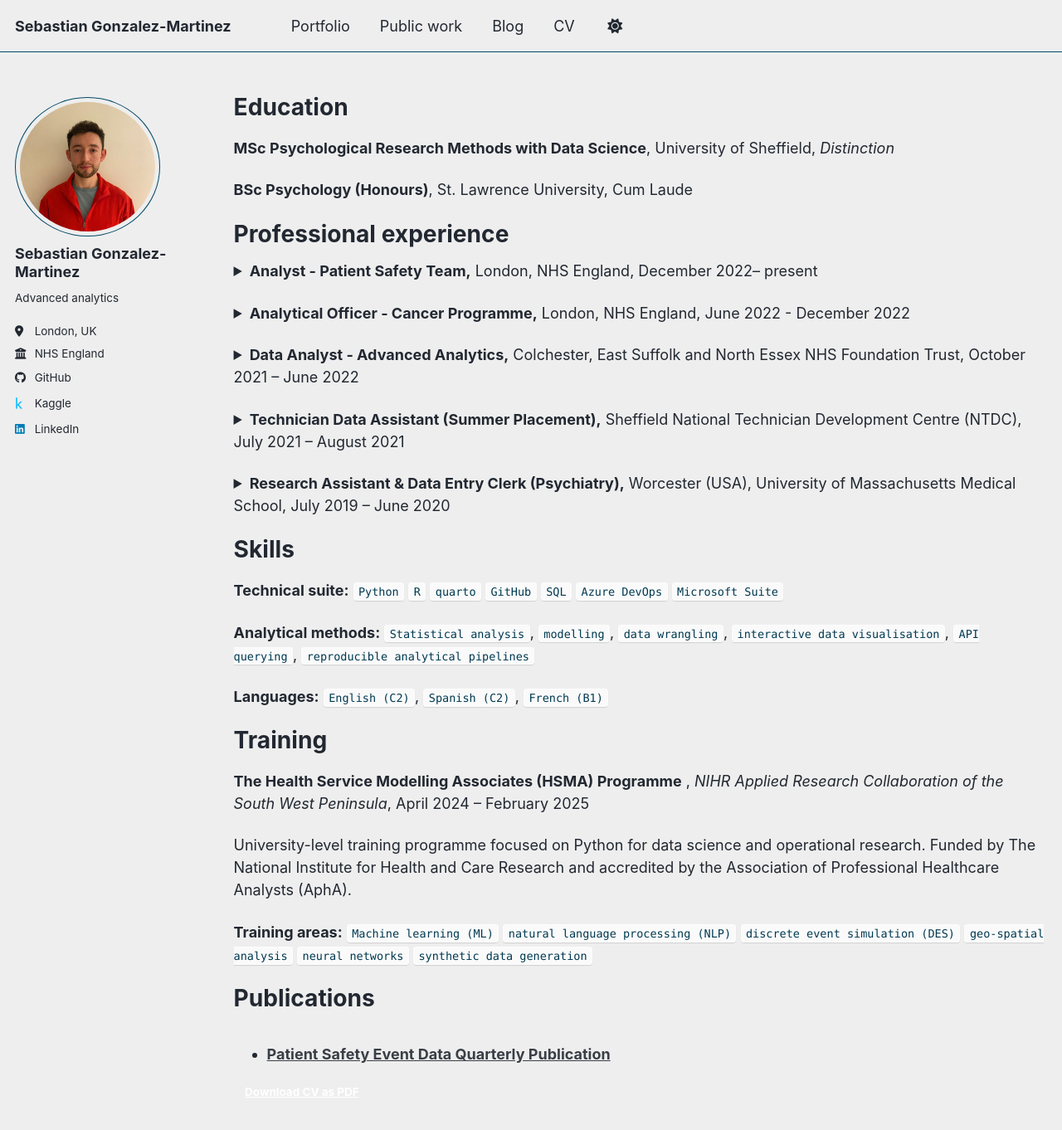
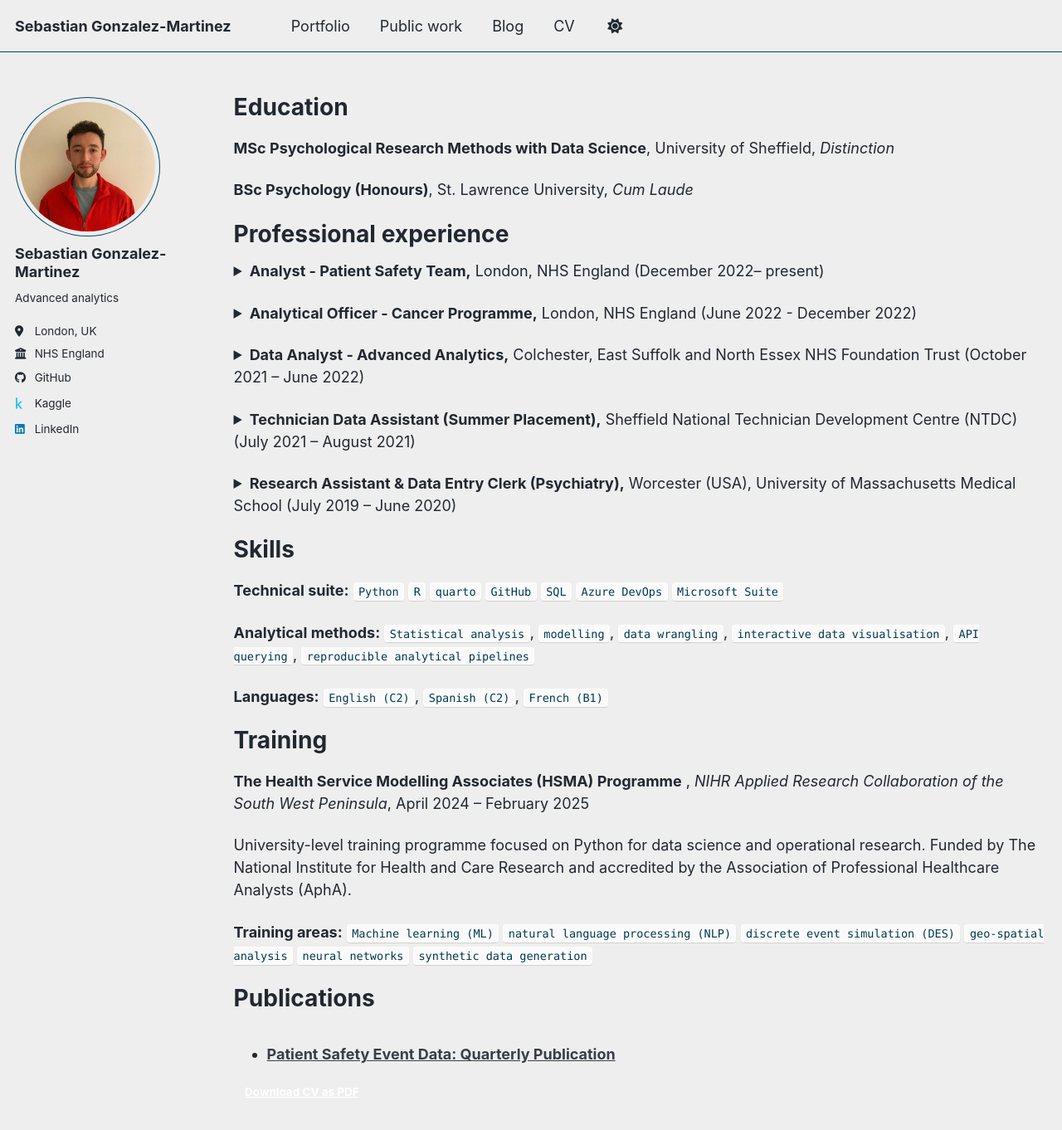
Before and after one commit to znogbes/sebastian-gonzalez-portfolio, a Jekyll site: the page built from _pages/cv.md, in a window 1280 px wide and 1400 px high. Shown: the top 1362 px of the window at 83% size. Built offline with Jekyll 4.4.1, drawn with Linux system fonts in a browser that asks for light colours; a script bundle is joined from its source files by our own code; library files that are not in the unit come from our copies.

Commit message:
minor edits cv and pub

```diff
--- a/_pages/cv.md
+++ b/_pages/cv.md
@@ -13,12 +13,12 @@ Education
 ======
 **MSc Psychological Research Methods with Data Science**, University of Sheffield, *Distinction*
 
-**BSc Psychology (Honours)**, St. Lawrence University, Cum Laude
+**BSc Psychology (Honours)**, St. Lawrence University, *Cum Laude*
 
 Professional experience
 ======
 <details markdown="1">
-<summary><b>Analyst - Patient Safety Team,</b> London, NHS England, December 2022– present</summary>
+<summary><b>Analyst - Patient Safety Team,</b> London, NHS England (December 2022– present)</summary>
   * Led national statistical analysis of NHS patient safety incident data, informing government and lay audiences via key publications such as the Patient Safety Event Data Quarterly Publication and the forthcoming Patient Safety Event Data Transition Report.
   * Developed reproducible analytical pipelines to standardise data extraction across national databases, reducing delivery timelines from 90 days to 30 days.
   * Validated and delivered over 80 data extracts, in response to NHS England’s statutory review duties, which produced new medical guidelines and informed the public.
@@ -32,14 +32,14 @@ Professional experience
 </details>
 <p>
 <details markdown="1">
-<summary><b>Analytical Officer - Cancer Programme,</b> London, NHS England, June 2022 - December 2022</summary>
+<summary><b>Analytical Officer - Cancer Programme,</b> London, NHS England (June 2022 - December 2022)</summary>
   * Generated rapid, high-profile analysis and reporting for programme directors and deputies which supported data-driven decision making.
   * Produced and reviewed internal publications, ensuring accuracy and consistency for wider use by NHS organisations.
   * Standardised KPI reports in R which reduced manual workload and enhanced productivity.
 </details>
 <p>
 <details markdown="1">
-<summary><b>Data Analyst - Advanced Analytics,</b> Colchester, East Suffolk and North Essex NHS Foundation Trust, October 2021 – June 2022</summary>
+<summary><b>Data Analyst - Advanced Analytics,</b> Colchester, East Suffolk and North Essex NHS Foundation Trust (October 2021 – June 2022)</summary>
   * Analysed, modelled, and interpreted patient-level datasets, resulting in actionable insights that informed patient care and operational planning.
   * Designed and streamlined on-demand business intelligence reports which aligned with organisational priorities.
   * Translated complex statistical findings to non-technical stakeholders, providing clear and accurate interpretation for decision-making.
@@ -47,7 +47,7 @@ Professional experience
 </details>
 <p>
 <details markdown="1">
-<summary><b>Technician Data Assistant (Summer Placement),</b> Sheffield National Technician Development Centre (NTDC), July 2021 – August 2021</summary>
+<summary><b>Technician Data Assistant (Summer Placement),</b> Sheffield National Technician Development Centre (NTDC) (July 2021 – August 2021)</summary>
  * Standardised survey data from 10 universities, creating a unified dataset for strategic analysis.
  * Identified sector-wide and population-specific trends via thematic analysis which produced targeted insights for different participant groups.
  * Assessed historical data on course attendance and popularity which generated actionable insights for training planning.
@@ -56,7 +56,7 @@ Professional experience
 </details>
 <p>
 <details markdown="1">
-<summary><b>Research Assistant & Data Entry Clerk (Psychiatry),</b> Worcester (USA), University of Massachusetts Medical School, July 2019 – June 2020</summary>
+<summary><b>Research Assistant & Data Entry Clerk (Psychiatry),</b> Worcester (USA), University of Massachusetts Medical School (July 2019 – June 2020)</summary>
  * Conducted descriptive statistical analysis of clinical assessment data and created presentations which informed researchers, clinicians, and officials at the Department of Public Health of Massachusetts.
  *  Recorded and managed clinical assessment data in SPSS, supporting evaluation activities, presentations, and academic publications.
  * Collaborated with clinical teams and government agencies to verify patient eligibility which ensured programme compliance with government guidelines.
```
Also changed, not shown: _publications/2025-02-11-event-stats-quarterly.md (+1 -1 lines).
